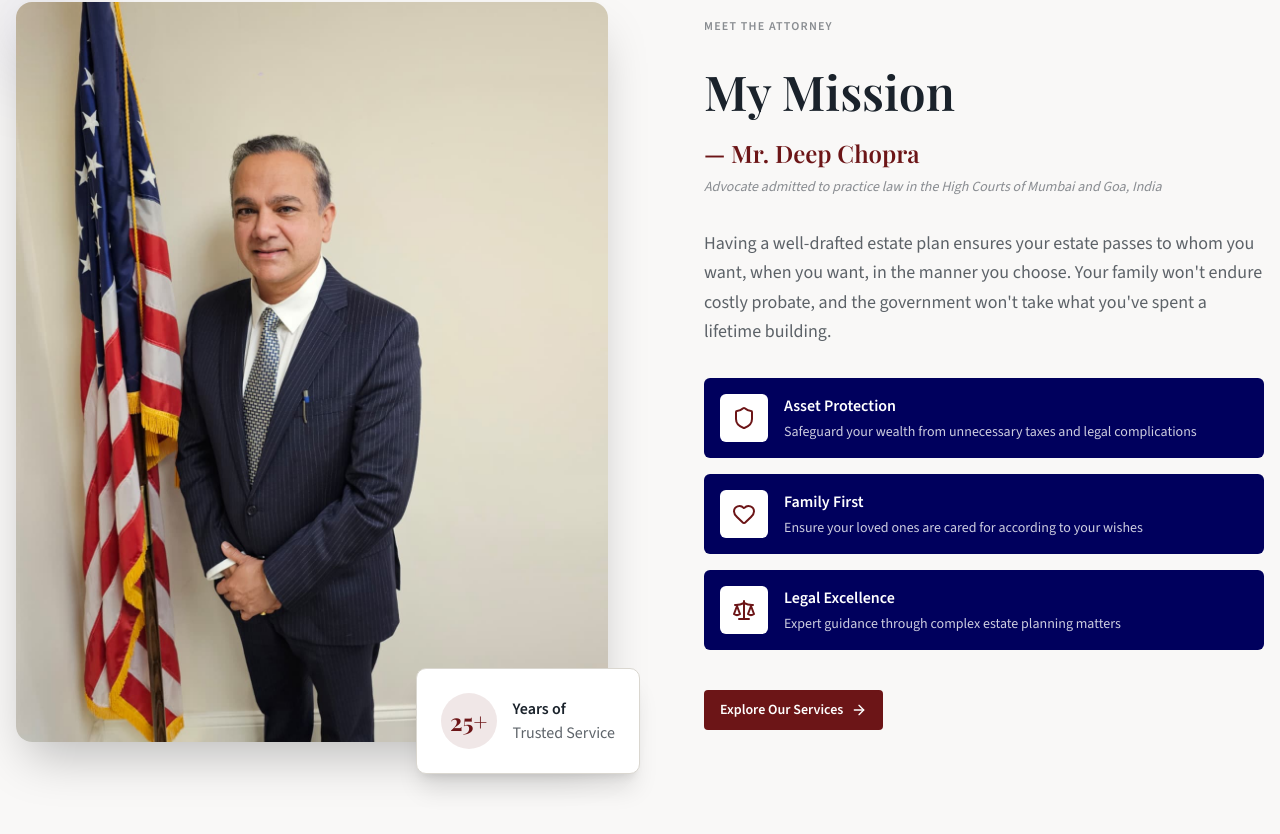
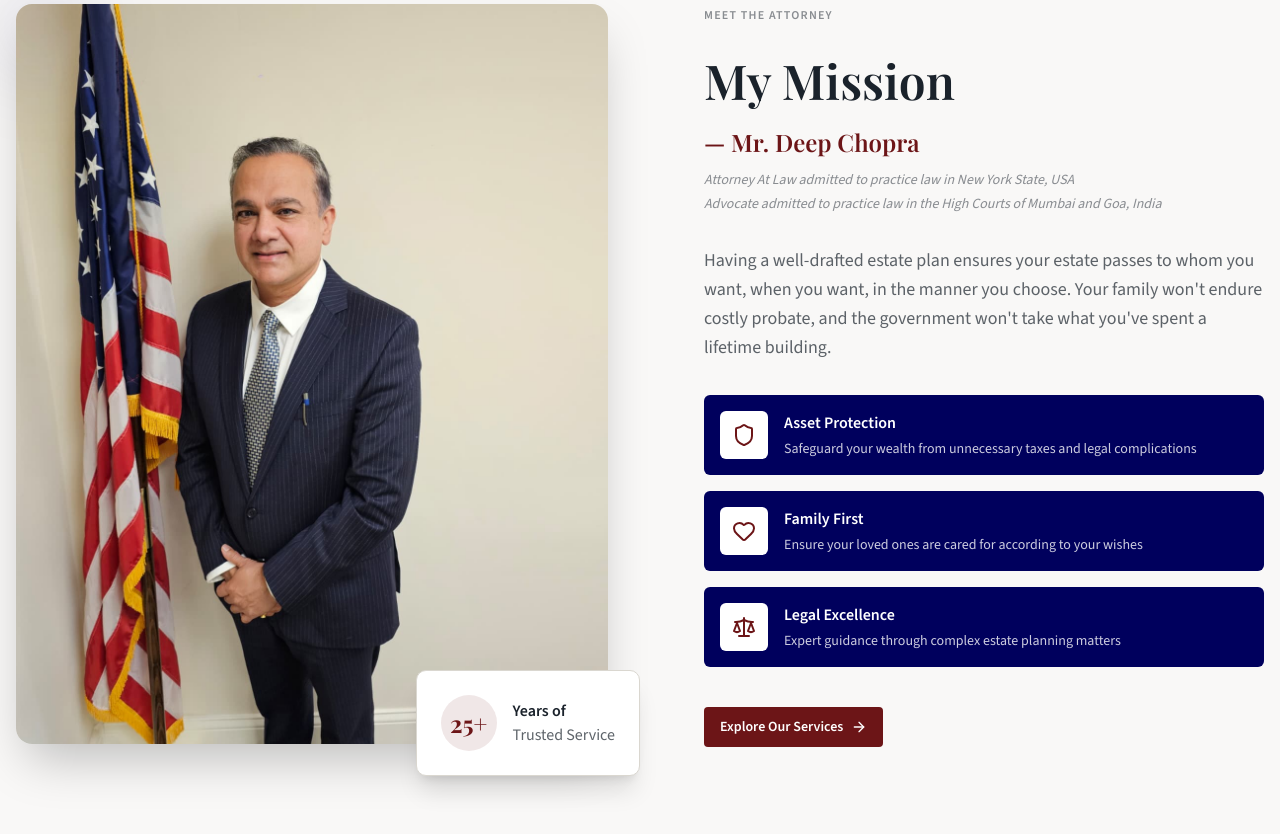
Before and after one commit to SpeakingRobot/v0-elder-law-website, a Next.js app: page / in a window 1280 px wide. Shown: the part 1118-1952 px from the top of the page. Built offline with nearby package versions, Linux system fonts and the light colour scheme; a web font is replaced by a local one.

Commit message:
feat: add professional title and admission details to mission component
Added a new paragraph with Mr. Deep Chopra's professional title and admission details.

Co-authored-by: capableappsgoa <167115523+capableappsgoa@users.noreply.github.com>

```diff
--- a/components/mission.tsx
+++ b/components/mission.tsx
@@ -66,8 +66,12 @@ export function Mission() {
               My Mission
             </h2>
 
-            <p className="text-2xl text-primary font-serif font-semibold mb-2">
+            <p className="text-2xl text-primary font-serif font-semibold mb-3">
               — Mr. Deep Chopra
+            </p>
+
+            <p className="text-sm text-foreground/50 mb-1 italic">
+              Attorney At Law admitted to practice law in New York State, USA
             </p>
 
             <p className="text-sm text-foreground/50 mb-8 italic">
```
